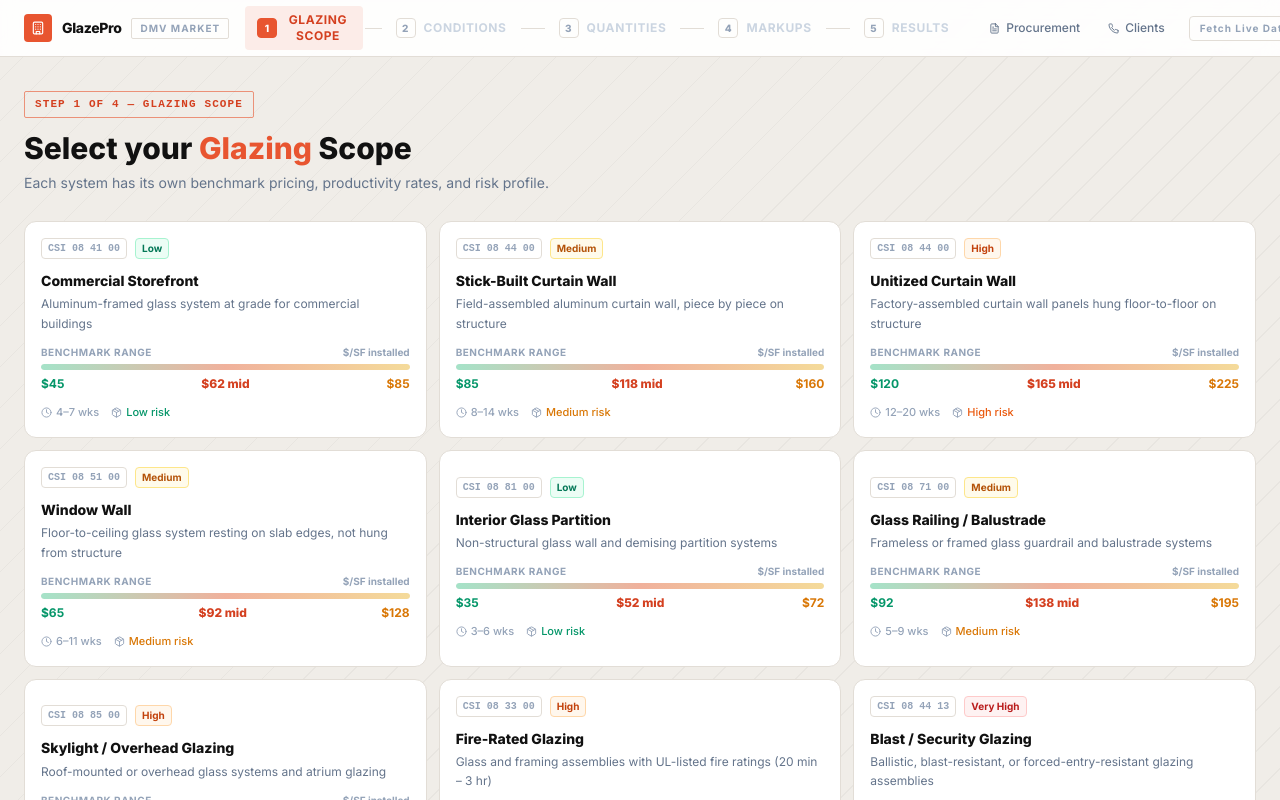
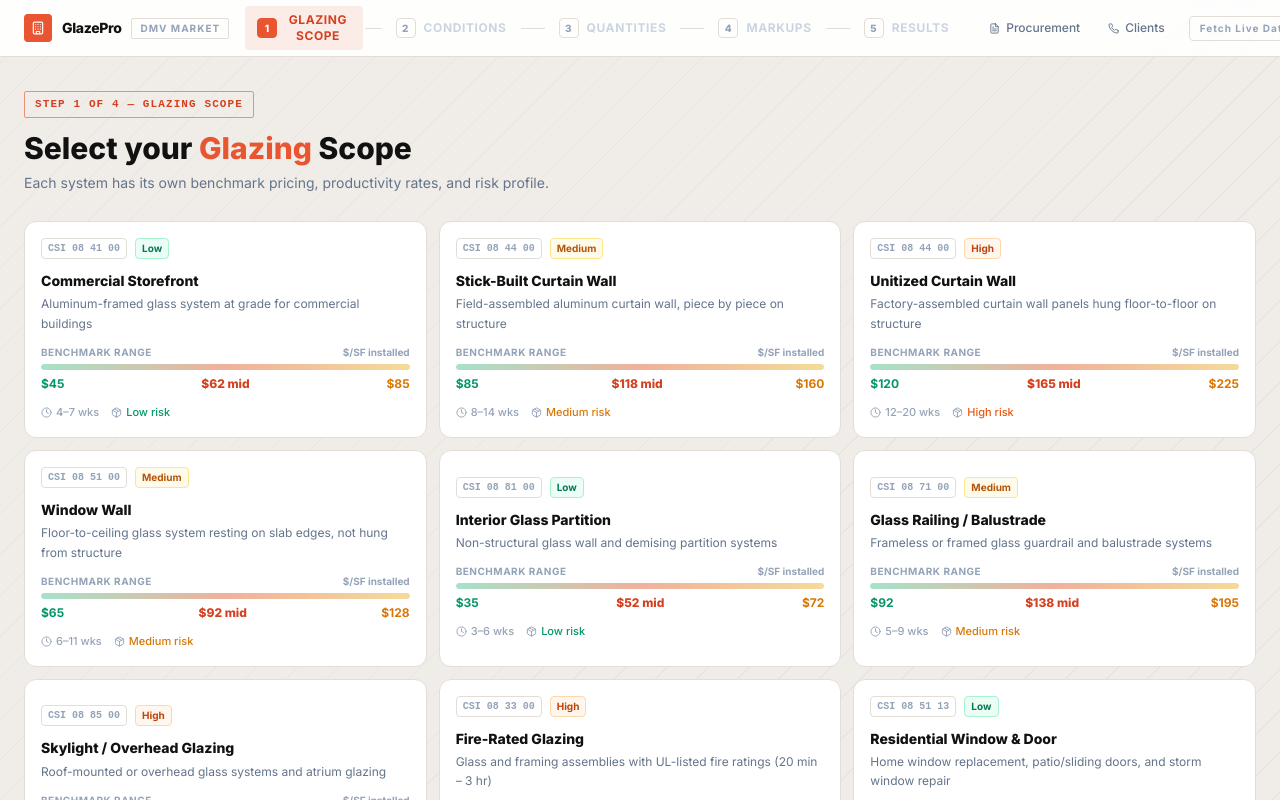
Before and after one commit to bloXbandit/Glazer, a Next.js app: page / in a window 1280 px wide. Shown: the top 800 px of the page. Built offline with nearby package versions, Linux system fonts and the light colour scheme; no server answers.

Commit message:
feat: add residential_window + decorative_glass work types with benchmarks, labor rates, and parser keywords

```diff
--- a/src/data/glassTypes.ts
+++ b/src/data/glassTypes.ts
@@ -28,7 +28,7 @@ export const glassTypes: GlassType[] = [
     source_ids: ['src-rsmeans-2024', 'src-gana-2023'],
     applicable_work_types: [
       'storefront', 'stick_curtain_wall', 'unitized_curtain_wall',
-      'window_wall', 'skylight'
+      'window_wall', 'skylight', 'residential_window'
     ]
   },
   {
@@ -40,7 +40,8 @@ export const glassTypes: GlassType[] = [
     performance_notes: 'Common in DC/VA office projects. Reduces HVAC load. Slight color variation batch to batch.',
     source_ids: ['src-rsmeans-2024', 'src-gana-2023'],
     applicable_work_types: [
-      'storefront', 'stick_curtain_wall', 'unitized_curtain_wall', 'window_wall'
+      'storefront', 'stick_curtain_wall', 'unitized_curtain_wall', 'window_wall',
+      'residential_window', 'decorative_glass'
     ]
   },
   {
@@ -52,7 +53,8 @@ export const glassTypes: GlassType[] = [
     performance_notes: 'Code-required in many locations. All sizes must be finalized before fabrication — cannot be cut after tempering.',
     source_ids: ['src-rsmeans-2024', 'src-fabglass-guide'],
     applicable_work_types: [
-      'storefront', 'interior_partition', 'glass_railing'
+      'storefront', 'interior_partition', 'glass_railing',
+      'residential_window', 'decorative_glass'
     ]
   },
   {
@@ -64,7 +66,8 @@ export const glassTypes: GlassType[] = [
     performance_notes: 'Provides fall-out prevention, acoustic control, and forced-entry resistance. Heavier than standard — structural check required for large lites.',
     source_ids: ['src-rsmeans-2024', 'src-fabglass-guide'],
     applicable_work_types: [
-      'interior_partition', 'glass_railing', 'skylight', 'storefront'
+      'interior_partition', 'glass_railing', 'skylight', 'storefront',
+      'decorative_glass'
     ]
   },
   {
@@ -105,7 +108,7 @@ export const glassTypes: GlassType[] = [
     lead_time_impact_weeks: 2,
     performance_notes: 'Used in noisy urban environments, hospitals, and studio spaces. Check STC rating requirements in specs.',
     source_ids: ['src-rsmeans-2024', 'src-gana-2023'],
-    applicable_work_types: ['interior_partition', 'window_wall', 'storefront']
+    applicable_work_types: ['interior_partition', 'window_wall', 'storefront', 'residential_window']
   }
 ];
 
--- a/src/data/laborFactors.ts
+++ b/src/data/laborFactors.ts
@@ -156,6 +156,20 @@ export const laborProductivity: LaborProductivity[] = [
     hours_per_sf: 0.70,
     source_id: 'src-rsmeans-2024',
     notes: 'High-complexity framing, heavy glass, special anchorage. Specialized crew required.'
+  },
+  {
+    id: 'lp-residential-window',
+    work_type_id: 'residential_window',
+    hours_per_sf: 0.48,
+    source_id: 'src-rsmeans-2024',
+    notes: 'Residential replacement: remove old unit, prep opening, set new frame+glass, trim, seal. Higher hrs/SF than commercial due to small opening count and per-unit handling.'
+  },
+  {
+    id: 'lp-decorative-glass',
+    work_type_id: 'decorative_glass',
+    hours_per_sf: 0.55,
+    source_id: 'src-fabglass-guide',
+    notes: 'Custom cut, edge work, and installation. Shower enclosures and mirrors require precision fitting; stained/patterned glass includes lead or frame assembly time.'
   }
 ];
 
--- a/src/data/pricingBenchmarks.ts
+++ b/src/data/pricingBenchmarks.ts
@@ -196,6 +196,74 @@ export const pricingBenchmarks: PricingBenchmark[] = [
   },
 
   // ----------------------------------------------------------
+  // RESIDENTIAL WINDOW & DOOR
+  // Source: RSMeans 2024 + Baltimore Glass Co. service area data
+  // $/SF = installed, includes frame, glass, and labor
+  // ----------------------------------------------------------
+  {
+    id: 'pb-residential-window-national',
+    work_type_id: 'residential_window',
+    region_id: 'national',
+    price_low: 28,
+    price_mid: 42,
+    price_high: 62,
+    year: 2024,
+    source_id: 'src-rsmeans-2024',
+    notes: 'Residential window replacement, installed. Includes double-pane IGU, standard vinyl/aluminum frame. Patio doors run 10-20% higher per SF.'
+  },
+  {
+    id: 'pb-residential-window-baltimore',
+    work_type_id: 'residential_window',
+    region_id: 'baltimore',
+    price_low: 30,
+    price_mid: 45,
+    price_high: 68,
+    year: 2024,
+    source_id: 'src-rsmeans-2024',
+    notes: 'Baltimore metro residential. Rowhouse and townhome stock common — older frames, lead abatement may apply.'
+  },
+  {
+    id: 'pb-residential-window-dc',
+    work_type_id: 'residential_window',
+    region_id: 'dc',
+    price_low: 32,
+    price_mid: 48,
+    price_high: 72,
+    year: 2024,
+    source_id: 'src-rsmeans-2024',
+    notes: 'DC area residential. Higher labor cost; historic district permitting may apply in Capitol Hill, Georgetown, etc.'
+  },
+
+  // ----------------------------------------------------------
+  // DECORATIVE & SPECIALTY GLASS
+  // Covers: shower enclosures, mirrors, table tops, shelves,
+  // stained glass, patterned glass, tinted flat glass
+  // Source: RSMeans 2024 + Fab Glass & Mirror trade data
+  // ----------------------------------------------------------
+  {
+    id: 'pb-decorative-glass-national',
+    work_type_id: 'decorative_glass',
+    region_id: 'national',
+    price_low: 18,
+    price_mid: 38,
+    price_high: 75,
+    year: 2024,
+    source_id: 'src-fabglass-guide',
+    notes: 'Wide range: basic clear-cut shelves at low end; frameless shower enclosures and beveled mirrors at mid; stained/patterned art glass at high end.'
+  },
+  {
+    id: 'pb-decorative-glass-baltimore',
+    work_type_id: 'decorative_glass',
+    region_id: 'baltimore',
+    price_low: 20,
+    price_mid: 42,
+    price_high: 80,
+    year: 2024,
+    source_id: 'src-fabglass-guide',
+    notes: 'Baltimore metro decorative glass. Shower enclosures and mirrors are the highest-volume residential service items.'
+  },
+
+  // ----------------------------------------------------------
   // BLAST / SECURITY GLAZING
   // ----------------------------------------------------------
   {
--- a/src/data/workTypes.ts
+++ b/src/data/workTypes.ts
@@ -104,6 +104,30 @@ export const workTypes: WorkType[] = [
     tags: ['fire-rated', 'code-critical', 'UL-listed', 'barrier', 'corridor']
   },
   {
+    id: 'residential_window',
+    name: 'Residential Window & Door',
+    short_description: 'Home window replacement, patio/sliding doors, and storm window repair',
+    use_case: 'Single-family homes, rowhouses, townhomes — glass replacement, patio doors, storm windows',
+    csi_division: '08 51 13',
+    typical_lead_time_weeks: { min: 1, max: 4 },
+    difficulty_rating: 'Low',
+    procurement_risk: 'Low',
+    source_ids: ['src-rsmeans-2024'],
+    tags: ['residential', 'window-replacement', 'patio-door', 'storm-window', 'rowhouse', 'single-family']
+  },
+  {
+    id: 'decorative_glass',
+    name: 'Decorative & Specialty Glass',
+    short_description: 'Custom flat glass: shower enclosures, mirrors, table tops, shelves, stained & patterned glass',
+    use_case: 'Shower enclosures, beveled mirrors, glass table tops/shelves/cabinets, tinted, stained, patterned glass. Also handles screen repair quotes and DIY glass cut orders.',
+    csi_division: '08 81 00',
+    typical_lead_time_weeks: { min: 1, max: 3 },
+    difficulty_rating: 'Low',
+    procurement_risk: 'Low',
+    source_ids: ['src-rsmeans-2024', 'src-fabglass-guide'],
+    tags: ['decorative', 'shower', 'mirror', 'table-top', 'stained-glass', 'patterned', 'tinted', 'residential', 'custom-cut']
+  },
+  {
     id: 'blast_security',
     name: 'Blast / Security Glazing',
     short_description: 'Ballistic, blast-resistant, or forced-entry-resistant glazing assemblies',
--- a/src/lib/estimateEngine.ts
+++ b/src/lib/estimateEngine.ts
@@ -281,6 +281,8 @@ function getBaseMaterialCost(work_type_id: string): number {
     skylight: 65,
     fire_rated: 78,
     blast_security: 118,
+    residential_window: 14,
+    decorative_glass: 16,
   };
   return costs[work_type_id] ?? 30;
 }
--- a/src/lib/procurementParser.ts
+++ b/src/lib/procurementParser.ts
@@ -68,6 +68,20 @@ const WORK_TYPE_KEYWORDS: Record<string, string[]> = {
     'blast', 'blast-resistant', 'laminated security', 'ballistic', 'forced entry',
     'gsa pbs', 'isc criteria', 'forced entry resistant', 'interlayer',
     'security glazing', 'blast film', 'sgp interlayer',
+  ],
+  residential_window: [
+    'residential window', 'window replacement', 'home window', 'replace window',
+    'patio door', 'sliding glass door', 'sliding door', 'storm window',
+    'storm door', 'double-hung', 'single-hung', 'casement window',
+    'picture window', 'rowhouse window', 'townhome window', 'house window',
+  ],
+  decorative_glass: [
+    'shower enclosure', 'shower door', 'frameless shower', 'shower glass',
+    'mirror', 'beveled mirror', 'bathroom mirror', 'vanity mirror',
+    'table top', 'glass table', 'glass shelf', 'glass shelving', 'glass cabinet',
+    'stained glass', 'patterned glass', 'decorative glass', 'tinted glass',
+    'frosted glass', 'etched glass', 'leaded glass', 'art glass',
+    'screen repair', 'diy glass', 'custom cut glass', 'cut glass',
   ],
 };
 
```
